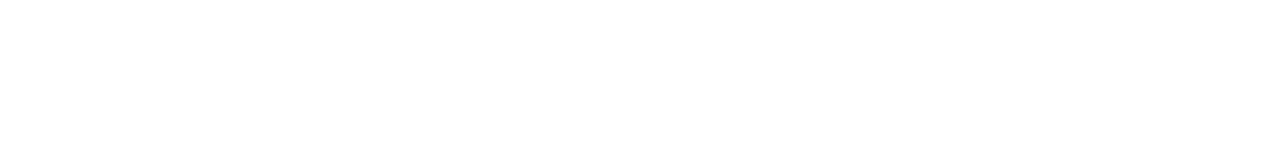
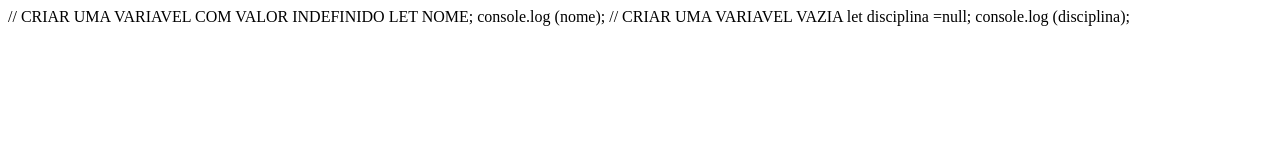
Before and after one commit to MariMelo99/Aula-Java-Script, a plain HTML site: page index.html in a window 1280 px wide. Drawn offline with Linux system fonts and the light colour scheme.

Commit message:
Criando Variaveis

```diff
--- a/index.html
+++ b/index.html
@@ -7,7 +7,16 @@
     <title>javascript</title>
 </head>
 <body>
-  <h1></h1>
+
+
+  <scrip>
+// CRIAR UMA VARIAVEL COM VALOR INDEFINIDO
+LET NOME;
+console.log (nome);
+// CRIAR UMA VARIAVEL VAZIA
+let disciplina =null;
+console.log (disciplina);
+
 
 </body>
 </html>
```
